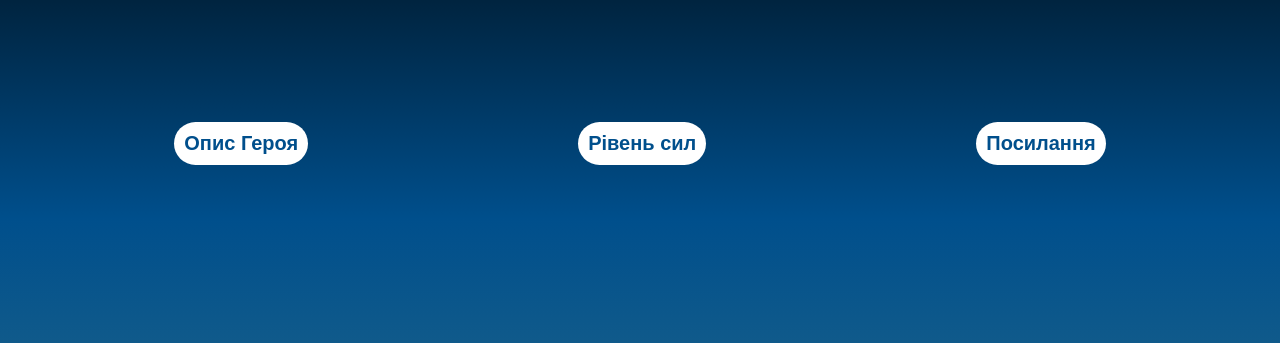
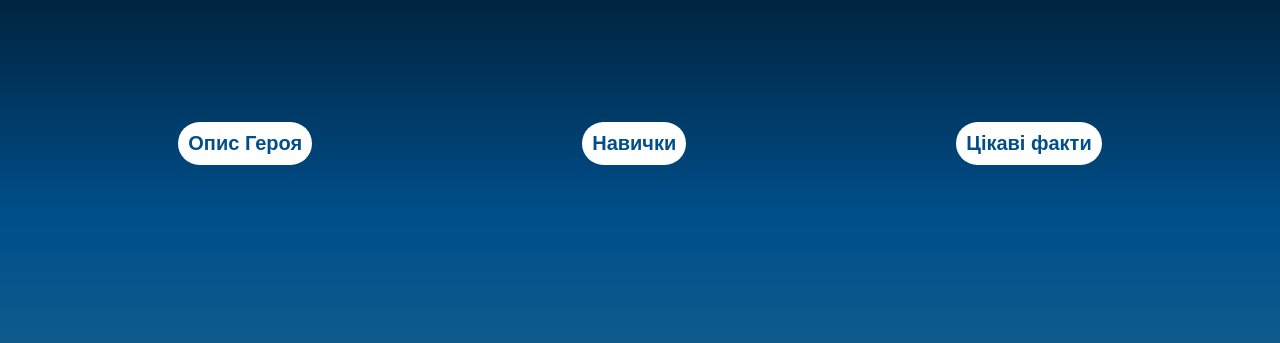
Before and after one commit to logikaks/project1, a plain HTML site: page index.html in a window 1280 px wide. Shown: the part 181-524 px from the top of the page. Drawn offline with Linux system fonts and the light colour scheme.

Commit message:
Update index.html
виправлено кнопки і назви розділів

```diff
--- a/index.html
+++ b/index.html
@@ -13,8 +13,8 @@
         <nav>
 
             <a href="#statu"><b>Опис Героя</b> </a>
-            <a href="#level"> <b>Рівень сил</b> </a>
-            <a href="#footerr"> <b>Посилання</b></a>
+            <a href="#level"> <b>Навички</b> </a>
+            <a href="#facts"> <b>Цікаві факти</b></a>
         </nav>
 
     </header>
@@ -49,7 +49,7 @@
             allow="accelerometer; autoplay; clipboard-write; encrypted-media; gyroscope; picture-in-picture; web-share"
             referrerpolicy="strict-origin-when-cross-origin" allowfullscreen></iframe>
 
-        <h2> Навички</h2>
+        <h2 id="level"> Навички</h2>
         <h3> Пасивні</h3>
         <ul>
             <li>Воля до одужання</li>
@@ -62,7 +62,7 @@
 
         </ul>
 
-        <h3> Активні</h3>
+        <h3 id="start"> Активні</h3>
         <ul>
             <li>Невидимість</li>
             <li>Жага крові </li>
@@ -74,7 +74,7 @@
 
 
 
-        <h2> Цікаві факти</h2>
+        <h2 id="facts"> Цікаві факти</h2>
 
         <p>У японській версії аніме ім'я Сон Джінво змінено на Шун Мідзусіно (水篠旬).</p>
         <p>Сон Джин Ву єдиний хто пробудив "Систему"</p>
```
